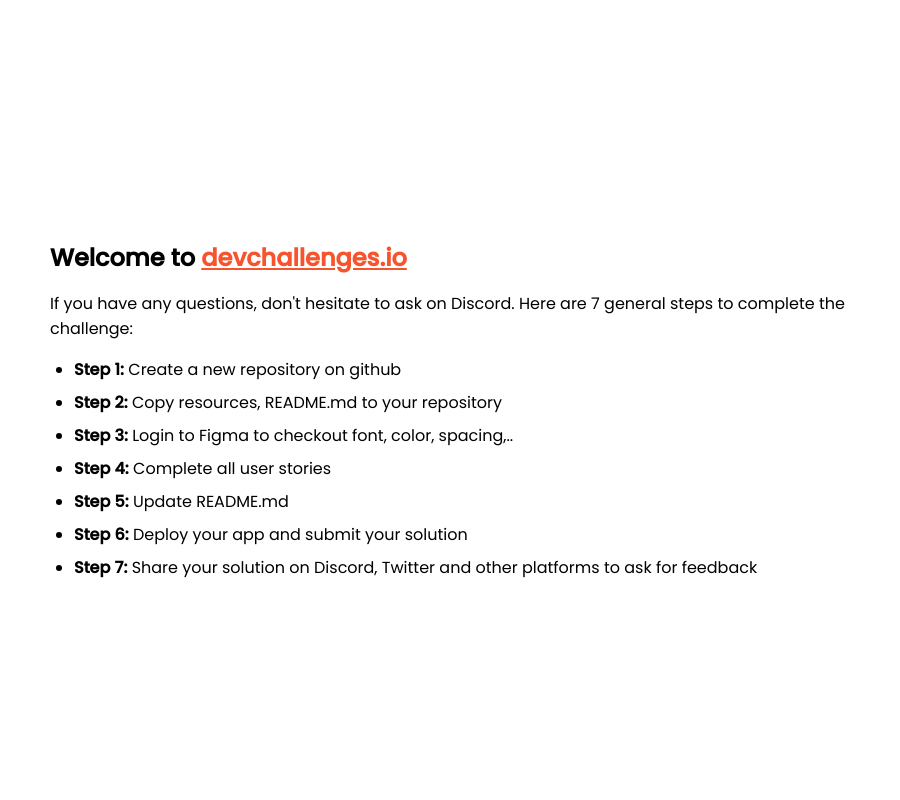
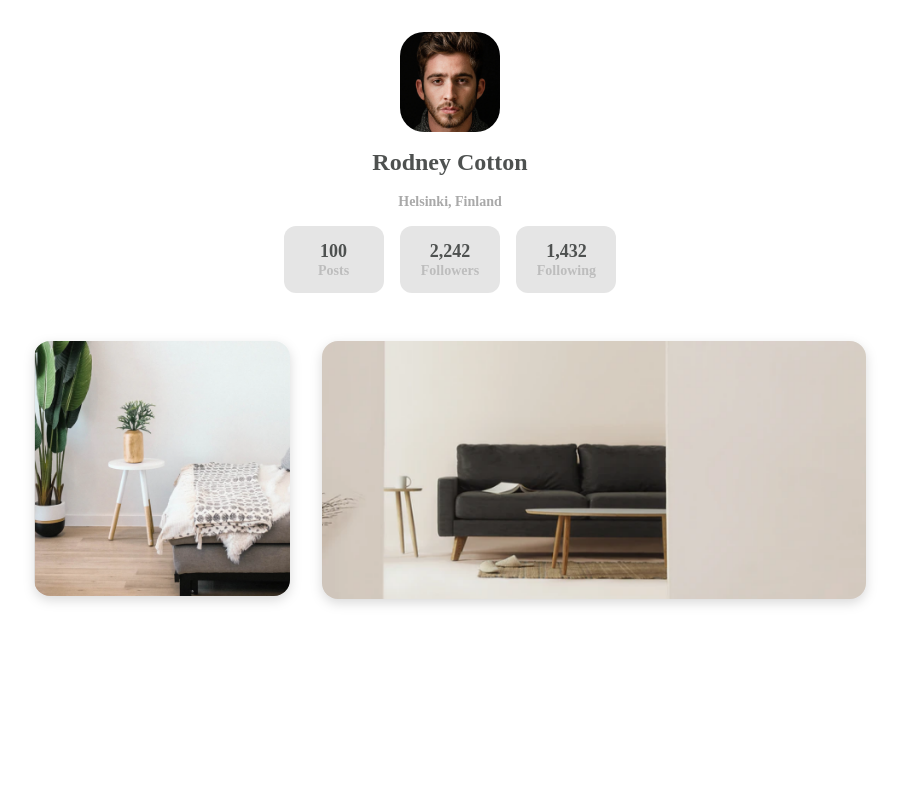
Before and after one commit to teseu/challeng-gallery, a plain HTML site: page index.html in a window 1280 px wide. Shown: the top 800 px of the page, without its empty margins (190-1090 px from the left). Drawn offline with Linux system fonts and the light colour scheme.

Commit message:
applying the design

```diff
--- a/index.html
+++ b/index.html
@@ -1,95 +1,45 @@
 <!DOCTYPE html>
 <html lang="en">
-  <head>
-    <meta charset="utf-8" />
-    <meta
-      name="viewport"
-      content="width=device-width, initial-scale=1,
-  maximum-scale=5"
-    />
 
-    <link rel="icon" href="devchallenges.png" />
+<head>
+  <meta charset="UTF-8">
+  <meta http-equiv="X-UA-Compatible" content="IE=edge">
+  <meta name="viewport" content="width=device-width, initial-scale=1.0">
+  <link rel="stylesheet" href="style.css">
+  <title>My Gallery</title>
+</head>
 
-    <link
-      rel="shortcut icon"
-      type="image/x-icon"
-      href="https://devchallenges.io/"
-    />
+<body>
+  <main class="main">
+    <div class="gallery__header">
+      <img src="./profilePhoto.png" alt="rodney cotton" class="profile__img">
+      <div class="profile__name">Rodney Cotton</div>
+      <div class="profile__location">Helsinki, Finland</div>
+      <div class="profile__badges">
+        <div class="badge__item">
+          <div class="number">100</div>
+          <div class="desc">Posts</div>
+        </div>
+        <div class="badge__item">
+          <div class="number">2,242</div>
+          <div class="desc">Followers</div>
+        </div>
+        <div class="badge__item">
+          <div class="number">1,432</div>
+          <div class="desc">Following</div>
+        </div>
+      </div>
+    </div>
+    <div class="container__gallery">
+      <img class="photo1" src="./photo1.png" alt="sofa with cover" class="gallery__item">
+      <img class="photo2" src="./photo2.png" alt="sofa with a book" class="gallery__item">
+      <img class="photo3" src="./photo3.png" alt="bathtub" class="gallery__item">
+      <img class="photo_4" src="./photo_4.png" alt="lamp" class="gallery__item">
+      <img class="photo5" src="./photo5.png" alt="small table" class="gallery__item">
+      <img class="photo6" src="./photo6.png" alt="plant" class="gallery__item">
+    </div>
+  </main>
+  <footer>created by <b>teseu</b> - devChallenges.io</footer>
+</body>
 
-    <link
-      href="https://fonts.googleapis.com/css2?family=Poppins:wght@400;500&display=swap"
-      rel="stylesheet"
-    />
-
-    <title>Devchallenges</title>
-
-    <style>
-      body {
-        font-family: "Poppins", sans-serif;
-      }
-
-      ul {
-        padding-left: 24px;
-      }
-
-      li {
-        margin-bottom: 8px;
-      }
-
-      .welcome {
-        max-width: 800px;
-        margin: 0 auto;
-      }
-
-      .welcome-text {
-        margin-top: 30vh;
-        font-weight: 500;
-      }
-
-      .welcome-text p {
-        font-size: 1rem;
-        font-weight: 400;
-      }
-
-      .welcome-text h1 {
-        font-size: 1.5rem;
-      }
-
-      .welcome-text a {
-        color: #f7542e;
-      }
-    </style>
-  </head>
-  <body>
-    <div class="welcome">
-      <div class="welcome-text">
-        <h1>
-          Welcome to
-          <a href="https://devchallenges.io/" target="_blank"
-            >devchallenges.io</a
-          >
-        </h1>
-
-        <p>
-          If you have any questions, don't hesitate to ask on Discord. Here are
-          7 general steps to complete the challenge:
-        </p>
-      </div>
-
-      <ul>
-        <li><b>Step 1:</b> Create a new repository on github</li>
-        <li><b>Step 2:</b> Copy resources, README.md to your repository</li>
-        <li>
-          <b>Step 3:</b> Login to Figma to checkout font, color, spacing,..
-        </li>
-        <li><b>Step 4:</b> Complete all user stories</li>
-        <li><b>Step 5:</b> Update README.md</li>
-        <li><b>Step 6:</b> Deploy your app and submit your solution</li>
-        <li>
-          <b>Step 7:</b> Share your solution on Discord, Twitter and other
-          platforms to ask for feedback
-        </li>
-      </ul>
-    </div>
-  </body>
 </html>
--- /dev/null
+++ b/style.css
@@ -0,0 +1,135 @@
+body {
+  box-size: border-box;
+}
+.main {
+  max-width: 90vw;
+  margin: 2rem auto;
+}
+img {
+  display: block
+  width: 100%;
+}
+.gallery__header {
+  display: flex;
+  flex-direction: column;
+  max-width: 100%;
+  align-items: center;
+  margin: 2rem auto;
+}
+.profile__img {
+  width: 30%;
+  border-radius: 1.5rem;
+}
+.profile__name {
+  font-family: 'Montserrat';
+  font-style: normal;
+  font-weight: 600;
+  font-size: 24px;
+  line-height: 29px;
+  color: #4E5150;
+  margin: 1rem;
+}
+.profile__location {
+  font-family: 'Montserrat';
+  font-style: normal;
+  font-weight: 600;
+  font-size: 14px;
+  line-height: 17px;
+  color: #A9A9A9;
+}
+.profile__badges {
+  border-radius: 12px;
+  margin: 1rem;
+  width: 100%;
+  display: flex;
+  justify-content: space-between;
+}
+.badge__item {
+  display: flex;
+  flex-direction: column;
+  justify-content: center;
+  width: 100px;
+  height: 67px;
+  background: #E5E5E5;
+  border-radius: 12px;
+}
+.number {
+  font-family: 'Montserrat';
+  font-style: normal;
+  font-weight: 600;
+  font-size: 18px;
+  line-height: 22px;
+  text-align: center;
+  color: #4E5150;
+}
+.desc {
+  font-family: 'Montserrat';
+  font-style: normal;
+  font-weight: 600;
+  font-size: 14px;
+  line-height: 17px;
+  text-align: center;
+  color: #BDBDBD;
+}
+.container__gallery {
+  display: grid;
+  grid-template-areas:
+  'photo1 photo2 photo2'
+  'photo3 photo3 photo_4'
+  'photo5 photo6 photo_4';
+  grid-gap: 1rem;
+  grid-template-rows: 11vh 10vh 10vh;
+  margin-bottom: 3rem;
+}
+.container__gallery img {
+  width: 100%;
+  border-radius: 1rem;
+  object-fit: cover;
+  max-height: 100%;
+  filter: drop-shadow(0px 4px 6px rgba(0, 0, 0, 0.15));
+}
+.photo1 {
+  grid-area: photo1
+}
+.photo2 {
+  grid-area: photo2
+}
+.photo3 {
+  grid-area: photo3
+}
+.photo_4 {
+  grid-area: photo_4
+}
+.photo5 {
+  grid-area: photo5
+}
+.photo6 {
+  grid-area: photo6
+}
+ footer {
+  color: #BDBDBD;
+  font-family: 'Montserrat';
+  font-style: normal;
+  font-weight: 500;
+  font-size: 14px;
+  line-height: 17px;
+  text-align: center;
+}
+@media (min-width: 768px) {
+  .main {
+    max-width: 65vw;
+    margin: 2rem auto;
+  }
+  .gallery__header {
+    max-width: 40%;
+  }
+  .profile__img {
+    width: 30%;
+    border-radius: 1.5rem;
+  }
+  .container__gallery {
+    grid-gap: 2rem;
+    grid-template-rows: 30rem 29.6rem 29.6rem;
+    margin-bottom: 3rem;
+  }
+}
```
